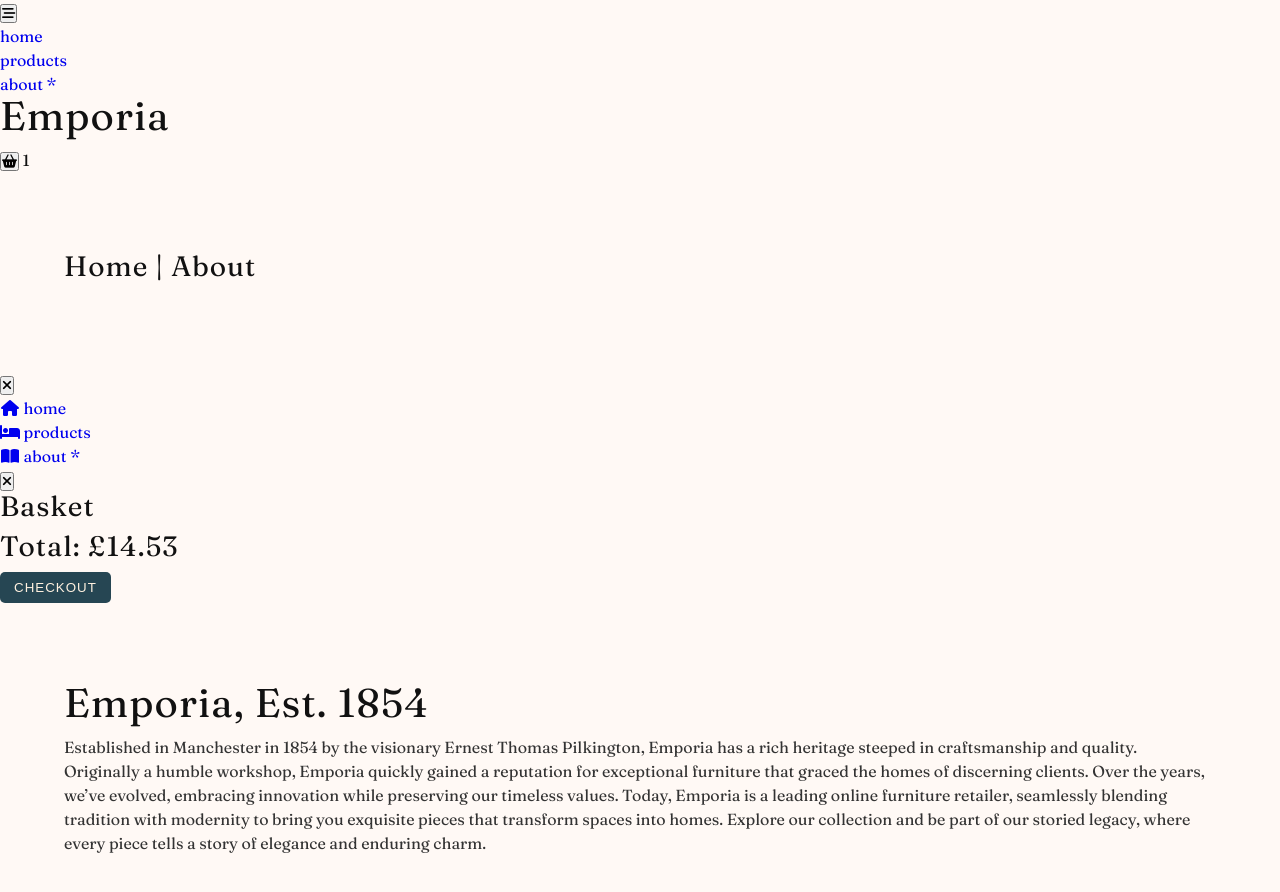
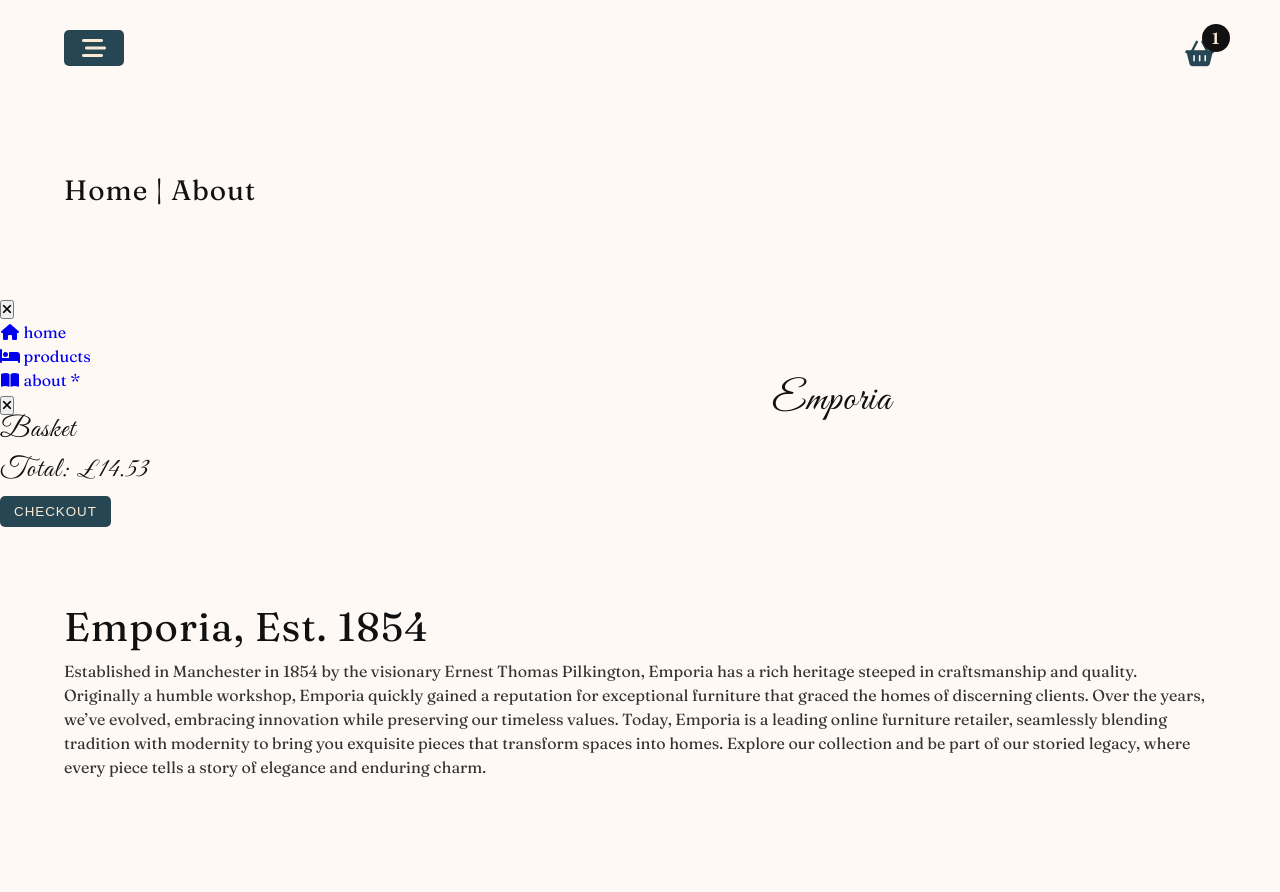
Before and after one commit to Nimira43/Emporia, a plain HTML site: page about.html in a window 1280 px wide. Drawn offline with Linux system fonts and the light colour scheme.

Commit message:
Styling continues. Long way to go. And haven't even started on the JavaScript.

```diff
--- a/style.css
+++ b/style.css
@@ -29,8 +29,8 @@
   --brad-sm: 3px;
   --brad-md: 5px;
   --brad-lg: 8px;
-  --shad-lg: 0 5px 15px (rgba(0, 0, 0, 0.1))
-  --shad-dk: 0 5px 15px (rgba(0, 0, 0, 0.2))
+  --shad-lg: 0 5px 15px (rgba(0, 0, 0, 0.1));
+  --shad-dk: 0 5px 15px (rgba(0, 0, 0, 0.2));
   --max-width: 1170px;
   --fixed-width: 620px;
 }
@@ -98,6 +98,10 @@ p {
   display: block;
 }
 
+.text-slanted,
+.nav-logo {
+  font-family: 'Great Vibes', cursive;
+}
 .section-centre {
   width: 90vw;
   max-width: var(--max-width);
@@ -110,7 +114,7 @@ section {
 
 .btn {
   background: var(--secondary);
-  color: var(--lace);
+  color: var(--white);
   border-radius: var(--brad-md);
   padding: 0.375rem 0.75rem;
   text-transform: uppercase;
@@ -120,3 +124,107 @@ section {
   border-color: transparent;
   cursor: pointer
 }
+
+.btn:hover {
+  background: var(--primary);
+}
+
+.section-loading {
+  text-align: center;
+  position: absolute;
+  top: 2rem;
+  left: 50%;
+  transform: translate(-50%, -50%);
+}
+
+/* .page-loading {
+  position: fixed;
+  top: 0;
+  left: 0;
+  width: 100%;
+  height: 100%;
+  background: var(--grey-md);
+  display: flex;
+  align-items: center;
+  justify-content: center;
+} */
+
+.navbar {
+  height: 6rem;
+  background: transparent;
+  display: flex;
+  align-items: center;
+  justify-content: center;
+}
+
+.nav-centre {
+  width: 90vw;
+  max-width: var(--max-width);
+  display: flex;
+  justify-content: space-between;
+  align-items: center;
+}
+
+.nav-links {
+  display: none;
+}
+
+.toggle-nav {
+  background: var(--secondary);
+  border-color: transparent;
+  color: var(--white);
+  width: 3.75rem;
+  height: 2.25rem;
+  display: flex;
+  align-items: center;
+  justify-content: center;
+  font-size: 1.5rem;
+  border-radius: var(--brad-md);
+  cursor: pointer;
+  transition: var(--transition);
+}
+
+.toggle-nav:hover {
+  background: var(--primary);
+}
+
+.toggle-container {
+  position: relative;
+  margin-top: 0.75rem;
+}
+
+.toggle-cart {
+  background: transparent;
+  border-color: transparent;
+  font-size: 1.6rem;
+  color: var(--secondary);
+  cursor: pointer;
+}
+
+.cart-item-count {
+  position: absolute;
+  top: -0.85rem;
+  right: -0.85rem;
+  background: var(--dark);
+  width: 1.75rem;
+  height: 1.75rem;
+  display: grid;
+  place-items: center;
+  border-radius: 50%;
+  color: var(--white);
+  font-weight: 600;
+  font-size: 1rem;
+}
+
+
+@media screen and (min-width: 800px) {
+  .nav-center {
+    position: relative;
+  }
+  .nav-logo {
+    position: absolute;
+    top: 50%;
+    left: 65%;
+    transform: translate(-50%, -50%);
+  }
+}
```
